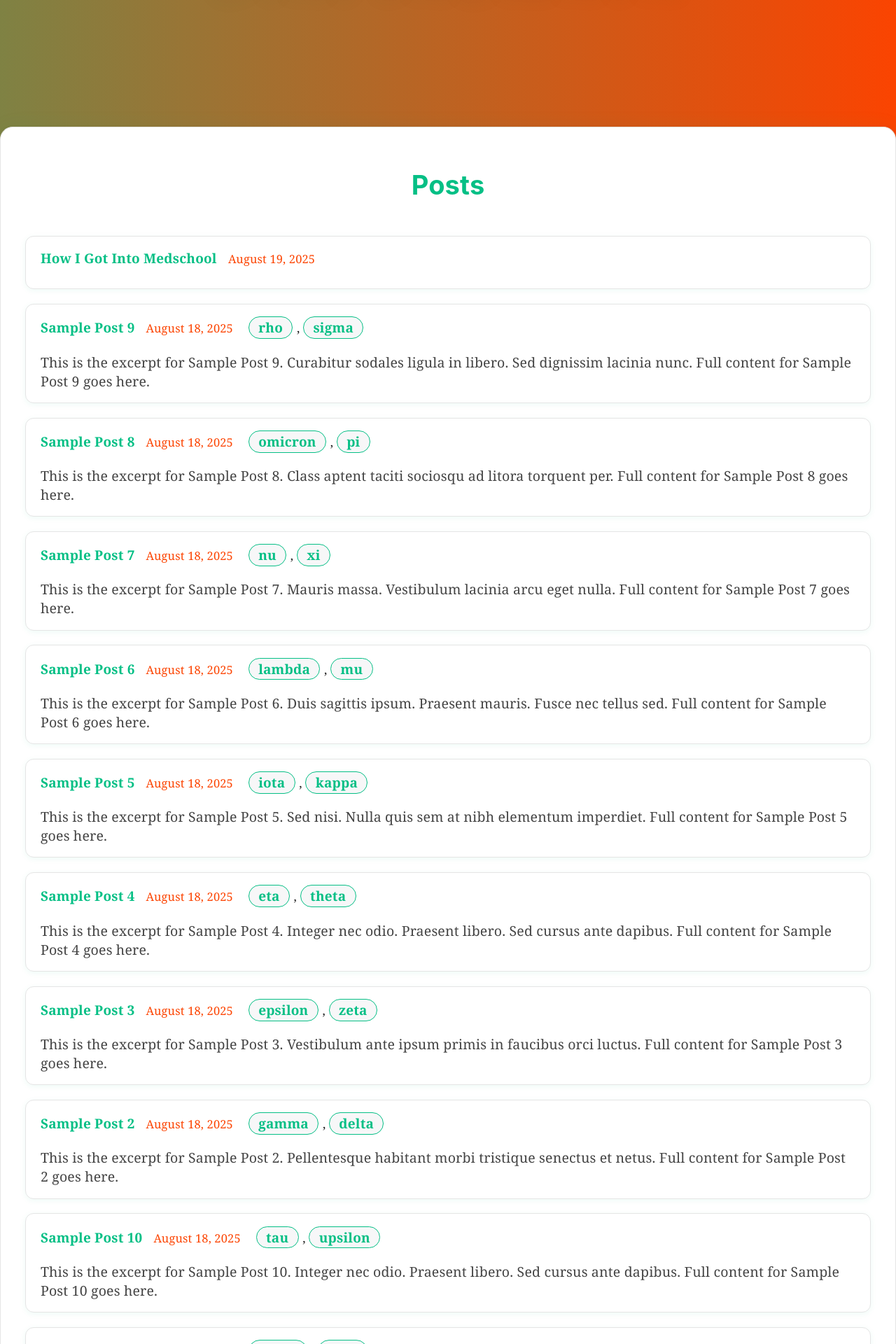
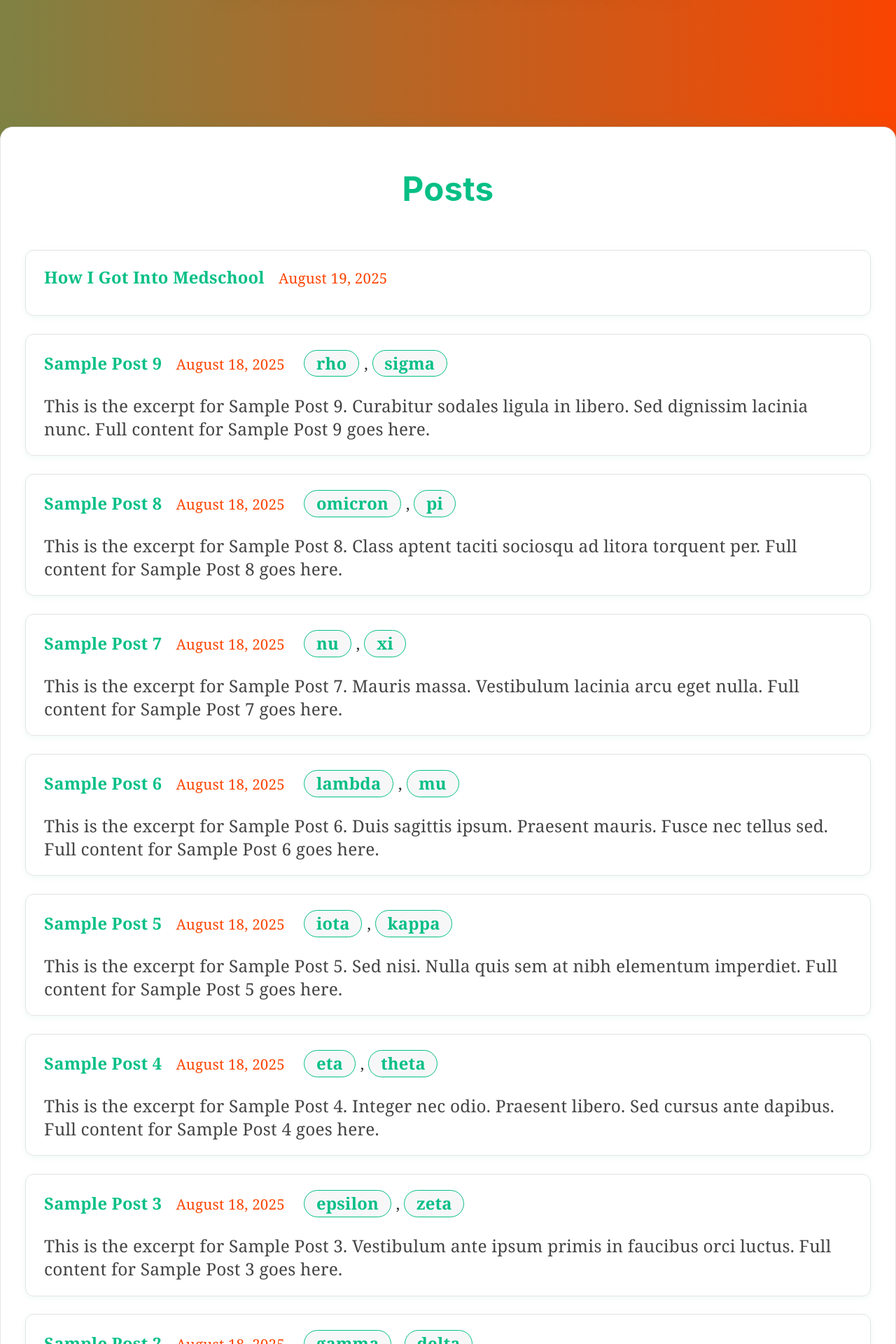
Before and after one commit to NotZakariya/NotZakariya.github.io, a Jekyll site: the page built from index.md, in a window 1280 px wide. Shown: the part 314-2234 px from the top of the page at 70% size. Built offline with Jekyll 4.4.1, drawn with Linux system fonts in a browser that asks for light colours; the list of posts is cut into pages by our own code.

Commit message:
Update main.scss

```diff
--- a/assets/main.scss
+++ b/assets/main.scss
@@ -116,7 +116,7 @@
   max-width: 95vw;
   box-sizing: border-box;
   overflow-wrap: break-word;
-  max-width: 900px;
+  max-width: 800px;
   @media (min-width: 900px) and (max-width: 1199px) {
     max-width: 900px;
   }
@@ -137,14 +137,14 @@
   }
   display: flex;
   flex-direction: column;
-  align-items: center;
+  align-items: left;
   min-height: 350px;
   background: #fff;
   border-radius: 18px;
   box-shadow: 0 4px 32px rgba(5,191,133,0.08), 0 1.5px 8px rgba(0,0,0,0.04);
   border: 1.5px solid $borderColour;
   font-family: $bodyFont;
-  font-size: 1.08rem;
+  font-size: 1.35rem;
   color: $textColour;
   letter-spacing: 0.01em;
   text-align: left;
@@ -438,24 +438,29 @@
 }
 .post-title-main {
   font-size: 2.7em;
-  font-family: 'Georgia', serif;
-  font-weight: 400;
+  font-family: 'Playfair Display', 'Georgia', 'Times New Roman', Times, serif;
+  font-weight: 350;
   font-style: italic;
   color: $accentColour;
   text-align: center;
   margin: 1.5em 0 1em 0;
   letter-spacing: 0.04em;
   text-shadow: 0 4px 24px rgba(5,191,133,0.10);
+  display: inline-block;
   border-bottom: 2px solid $accentColour;
   padding-bottom: 0.2em;
+  width: auto;
 }
 .post-title {
   font-size: 1.3em;
-  font-weight: 600;
+  font-family: 'Playfair Display', 'Georgia', 'Times New Roman', Times, serif;
+  font-weight: 350;
   margin-bottom: 0.5em;
   color: $accentColour;
+  display: inline-block;
   border-bottom: 2px solid $accentColour;
   padding-bottom: 0.2em;
+  width: auto;
 }
 .caption, .post-meta {
   color: $captionColour;
```
